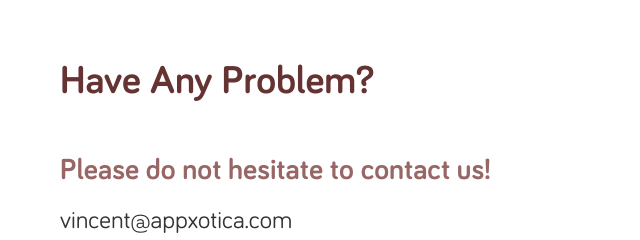
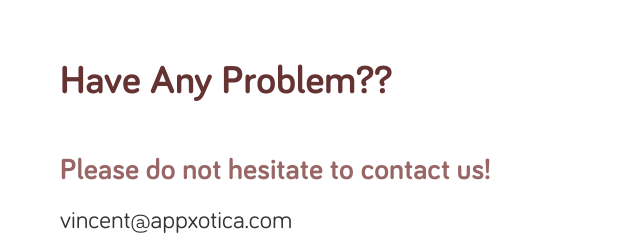
Before and after one commit to APPXOTICA/appxotica.github.io, a plain HTML site: page support/support.html in a window 1280 px wide. Shown: the full height of the page, 0-640 px from the left. Drawn offline with Linux system fonts and the light colour scheme; files that its build step writes are made by us from their sources; files whose address does not match are found by name.

Commit message:
Update support.html

```diff
--- a/support/support.html
+++ b/support/support.html
@@ -8,7 +8,7 @@
     <body>
        <div>
                    <p id="title">
-                        Have Any Problem?
+                        Have Any Problem??
                     </p>
                     <p class="subTitle">
                         Please do not hesitate to contact us!
```
